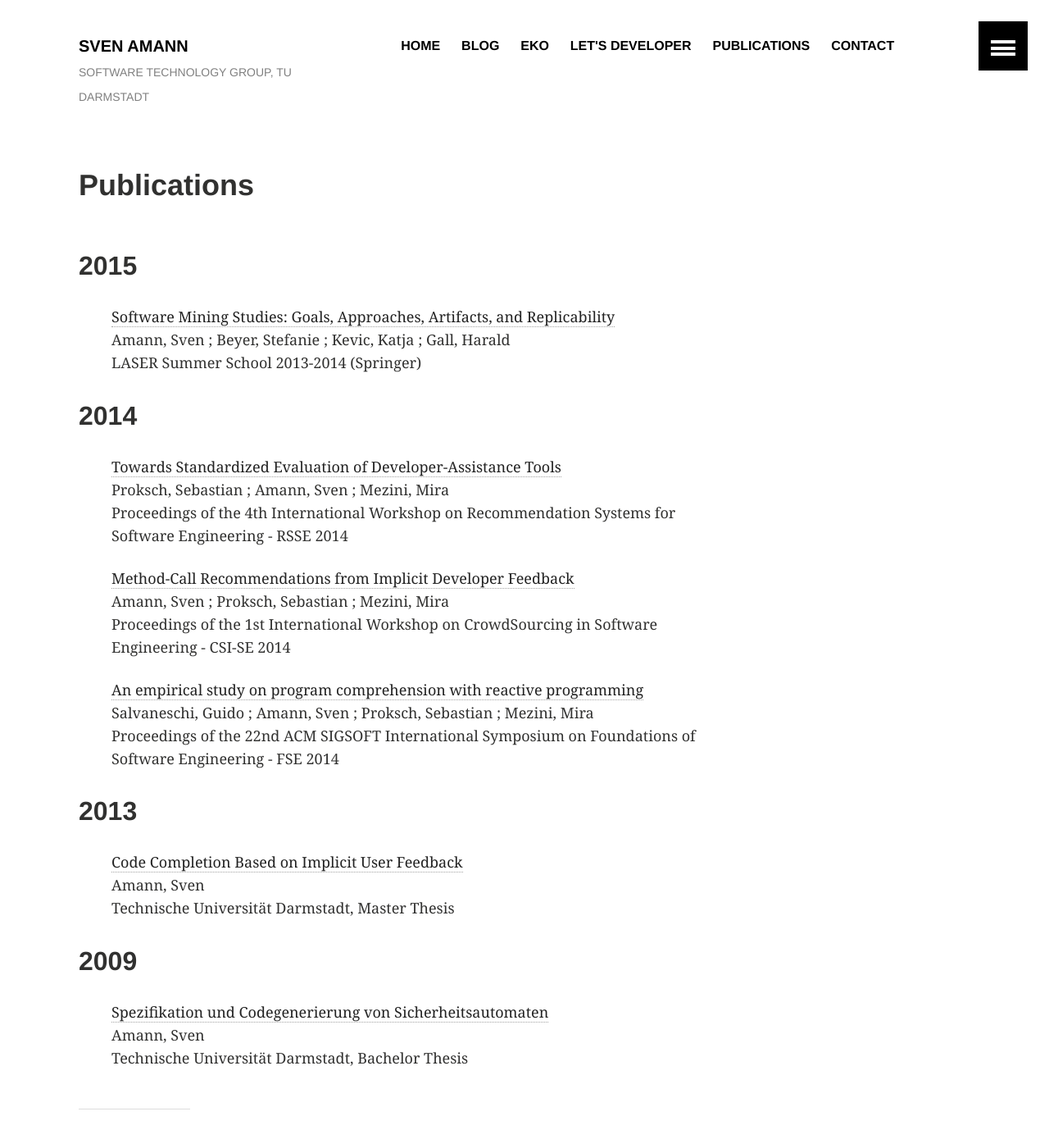
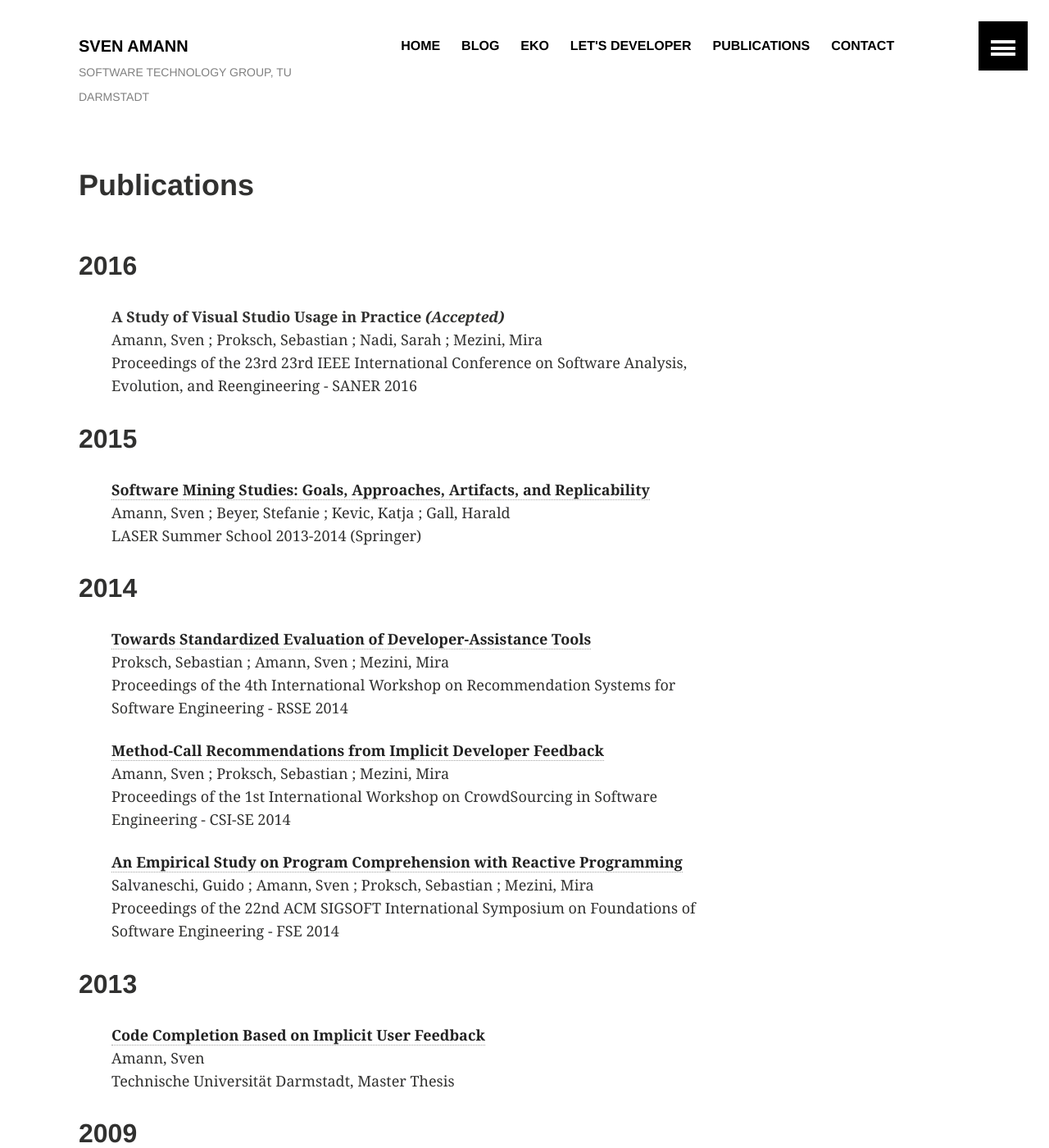
Before and after one commit to salsolatragus/sven-amann.de, a Jekyll site: the page built from publications/index.md, in a window 1280 px wide and 1400 px high. Shown: the whole window at 82% size. Built offline with Jekyll 4.4.1, drawn with Linux system fonts in a browser that asks for light colours.

Commit message:
Add SANER publication

```diff
--- a/_data/publications.yml
+++ b/_data/publications.yml
@@ -1,35 +1,40 @@
+- title: A Study of Visual Studio Usage in Practice
+  authors: "Amann, Sven ; Proksch, Sebastian ; Nadi, Sarah ; Mezini, Mira"
+  published_in: "Proceedings of the 23rd 23rd IEEE International Conference on Software Analysis, Evolution, and Reengineering - SANER 2016"
+  year: 2016
+
 - title: "Software Mining Studies: Goals, Approaches, Artifacts, and Replicability"
-  authors: Amann, Sven ; Beyer, Stefanie ; Kevic, Katja ; Gall, Harald
+  authors: "Amann, Sven ; Beyer, Stefanie ; Kevic, Katja ; Gall, Harald"
   link: http://laser.inf.ethz.ch/2014/
   published_in: LASER Summer School 2013-2014 (Springer)
   year: 2015
 
 - title: Towards Standardized Evaluation of Developer-Assistance Tools
-  authors: Proksch, Sebastian ; Amann, Sven ; Mezini, Mira
+  authors: "Proksch, Sebastian ; Amann, Sven ; Mezini, Mira"
   link: http://dx.doi.org/10.1145/2593822.2593827
   published_in: Proceedings of the 4th International Workshop on Recommendation Systems for Software Engineering - RSSE 2014
   year: 2014
 
 - title: Method-Call Recommendations from Implicit Developer Feedback
-  authors: Amann, Sven ; Proksch, Sebastian ; Mezini, Mira
+  authors: "Amann, Sven ; Proksch, Sebastian ; Mezini, Mira"
   link: http://dx.doi.org/10.1145/2593728.2593730
   published_in: Proceedings of the 1st International Workshop on CrowdSourcing in Software Engineering - CSI-SE 2014
   year: 2014
 
-- title: An empirical study on program comprehension with reactive programming
-  authors: Salvaneschi, Guido ; Amann, Sven ; Proksch, Sebastian ; Mezini, Mira
+- title: An Empirical Study on Program Comprehension with Reactive Programming
+  authors: "Salvaneschi, Guido ; Amann, Sven ; Proksch, Sebastian ; Mezini, Mira"
   link: http://dx.doi.org/10.1145/2635868.2635895
   published_in: Proceedings of the 22nd ACM SIGSOFT International Symposium on Foundations of Software Engineering - FSE 2014
   year: 2014
 
 - title: Code Completion Based on Implicit User Feedback
-  authors: Amann, Sven
+  authors: "Amann, Sven"
   link: http://tubiblio.ulb.tu-darmstadt.de/65528/
-  published_in: Technische Universität Darmstadt, Master Thesis
+  published_in: "Technische Universität Darmstadt, Master Thesis"
   year: 2013
 
 - title: Spezifikation und Codegenerierung von Sicherheitsautomaten
-  authors: Amann, Sven
+  authors: "Amann, Sven"
   link: http://tubiblio.ulb.tu-darmstadt.de/42129/
-  published_in: Technische Universität Darmstadt, Bachelor Thesis
+  published_in: "Technische Universität Darmstadt, Bachelor Thesis"
   year: 2009
--- a/publications/index.md
+++ b/publications/index.md
@@ -13,7 +13,18 @@ year: 3000
   {% endif %}
   <dd>
     <p>
-      <a href="{{ publication.link }}">{{ publication.title }}</a><br/>
+      <strong>
+      {% if publication.link != nil %}
+        <a href="{{ publication.link }}">
+      {% endif %}
+      {{ publication.title }}
+      {% if !publication.link != nil %}
+        </a>
+      {% else %}
+        <em>(Accepted)</em>
+      {% endif %}
+      </strong>
+      <br/>
 	    {{ publication.authors }}<br/>
 	    {{ publication.published_in }}
     </p>
```
